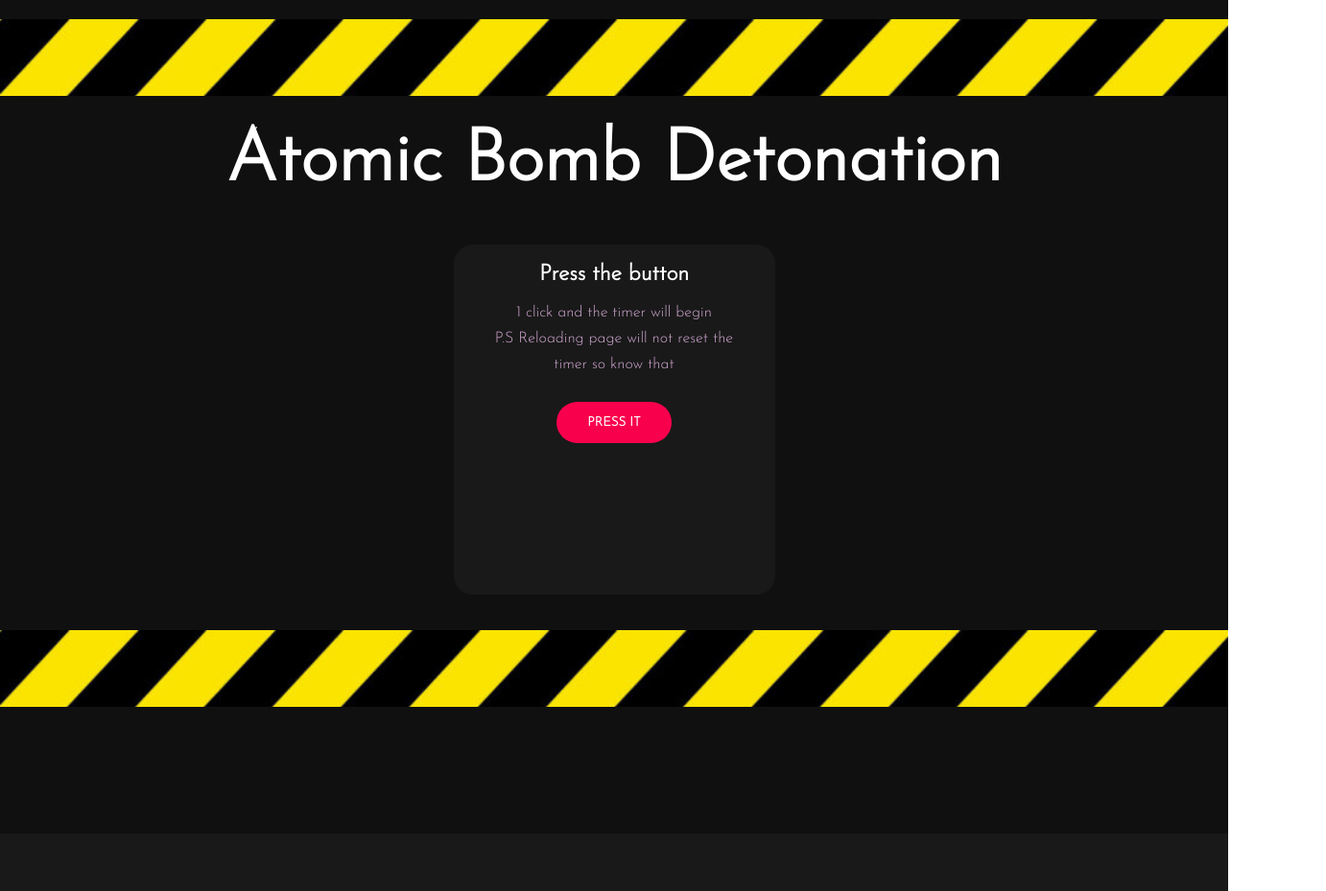
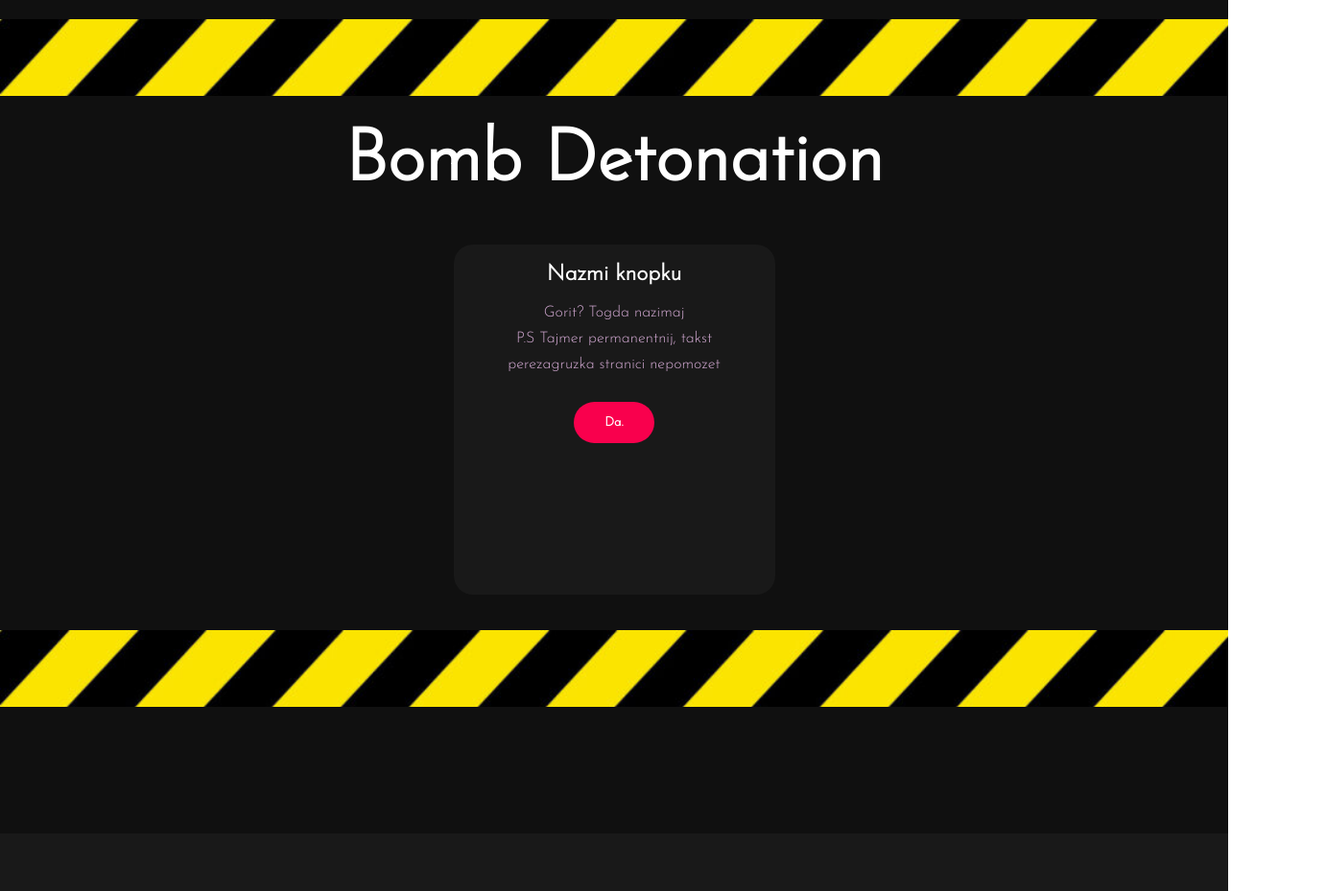
Before and after one commit to DanID0/UzdRen, a plain HTML site: page index.html in a window 1280 px wide. Shown: the part 900-1829 px from the top of the page at 96% size, 1382 px wide, since content can reach past the window. Drawn offline with Linux system fonts and the light colour scheme; no server answers.

```diff
--- a/index.html
+++ b/index.html
@@ -48,15 +48,15 @@
       </div>
 
       <div class="title">
-          <h2>Atomic Bomb Detonation</h2>
+          <h2>Bomb Detonation</h2>
       </div>
       <div class="box">
           <div class="card">
-              <h5>Press the button</h5>
+              <h5>Nazmi knopku</h5>
               <div class="pra">
-                  <p>1 click and the timer will begin <br> P.S Reloading page will not reset the timer so know that</p>
+                  <p>Gorit? Togda nazimaj <br> P.S Tajmer permanentnij, takst perezagruzka stranici nepomozet</p>
                   <p style="text-align: center">
-                      <button id="startButton">PRESS IT</button>
+                      <button id="startButton">Da.</button>
                   </p>
                   <div id="clock-timer" class="timer"></div>
               </div>
--- a/style.css
+++ b/style.css
@@ -55,6 +55,7 @@ nav ul li a:hover {
   position: relative;
   top: 50%;
   left: 8%;
+  width: 40rem;
 }
 
 h1 {
```
